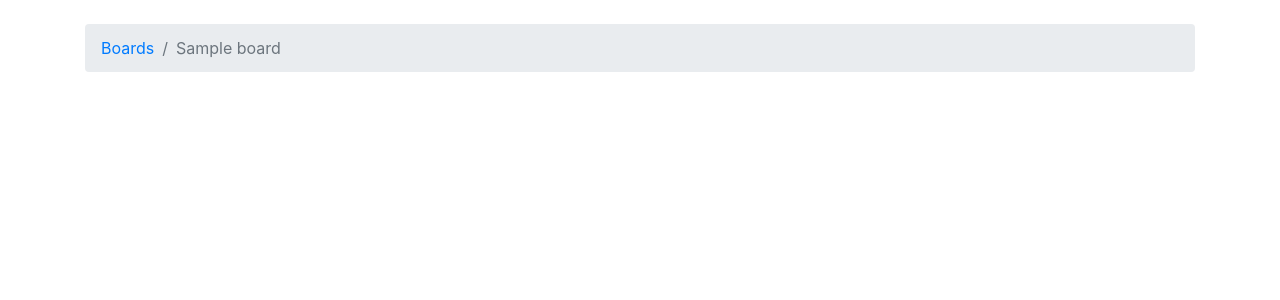
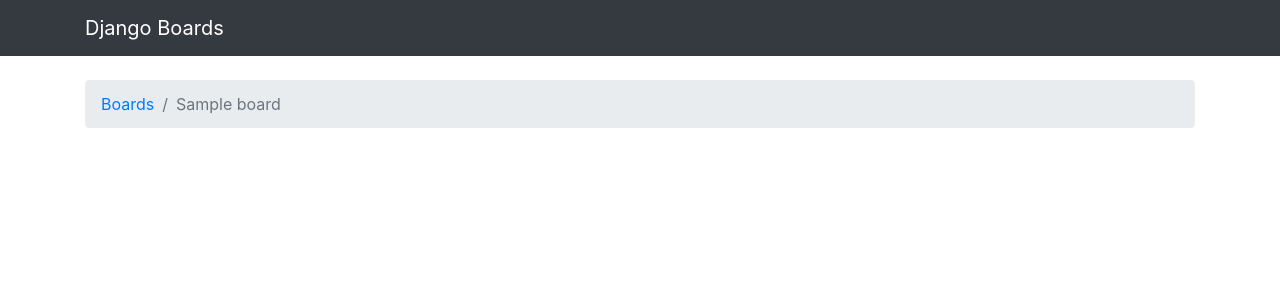
Before and after one commit to kyle-morton/django-tutorial, a Django app: page /boards/1/ in a window 1280 px wide. Shown: the top 300 px of the page. Run offline with Django 3.2, Linux system fonts and the light colour scheme; tables that the repository leaves empty hold one stand-in row (values such as "Sample post"); some libraries are stand-ins or nearby versions.

Commit message:
adding reusable sections of template

```diff
--- /dev/null
+++ b/riotactproject/static/css/app.css
@@ -0,0 +1,3 @@
+.navbar-brand {
+  font-family: 'Spartan', ;
+}
--- /dev/null
+++ b/riotactproject/templates/base.html
@@ -0,0 +1,28 @@
+{% load static %}<!DOCTYPE html>
+<html>
+  <head>
+    <meta charset="utf-8">
+    <title>{% block title %}Django Boards{% endblock %}</title>
+    <link href="https://fonts.googleapis.com/css?family=Spartan&display=swap" rel="stylesheet">
+    <link rel="stylesheet" href="{% static 'css/bootstrap.min.css' %}">
+    <link rel="stylesheet" href="{% static 'css/app.css' %}">
+  </head>
+  <body>
+
+      <nav class="navbar navbar-expand-lg navbar-dark bg-dark">
+      <div class="container">
+        <a class="navbar-brand" href="{% url 'home' %}">Django Boards</a>
+      </div>
+    </nav>
+
+
+    <div class="container">
+      <ol class="breadcrumb my-4">
+        {% block breadcrumb %}
+        {% endblock %}
+      </ol>
+      {% block content %}
+      {% endblock %}
+    </div>
+  </body>
+</html>
--- a/riotactproject/templates/topics.html
+++ b/riotactproject/templates/topics.html
@@ -1,18 +1,14 @@
-{% load static %}<!DOCTYPE html>
-<html>
-  <head>
-    <meta charset="utf-8">
-    <title>{{ board.name }}</title>
-    <link rel="stylesheet" href="{% static 'css/bootstrap.min.css' %}">
-  </head>
-  <body>
-    <div class="container">
-      <ol class="breadcrumb my-4">
-        <li class="breadcrumb-item">
-          <a href="{% url 'home' %}">Boards</a>
-        </li>
-        <li class="breadcrumb-item active">{{ board.name }}</li>
-      </ol>
-    </div>
-  </body>
-</html>
+{% extends 'base.html' %}
+
+{% block title %}
+  {{ board.name }} - {{ block.super }}
+{% endblock %}
+
+{% block breadcrumb %}
+  <li class="breadcrumb-item"><a href="{% url 'home' %}">Boards</a></li>
+  <li class="breadcrumb-item active">{{ board.name }}</li>
+{% endblock %}
+
+{% block content %}
+    <!-- just leaving it empty for now. we will add core here soon. -->
+{% endblock %}
```
Also changed, not shown: riotactproject/templates/home.html (+7 -16 lines).
